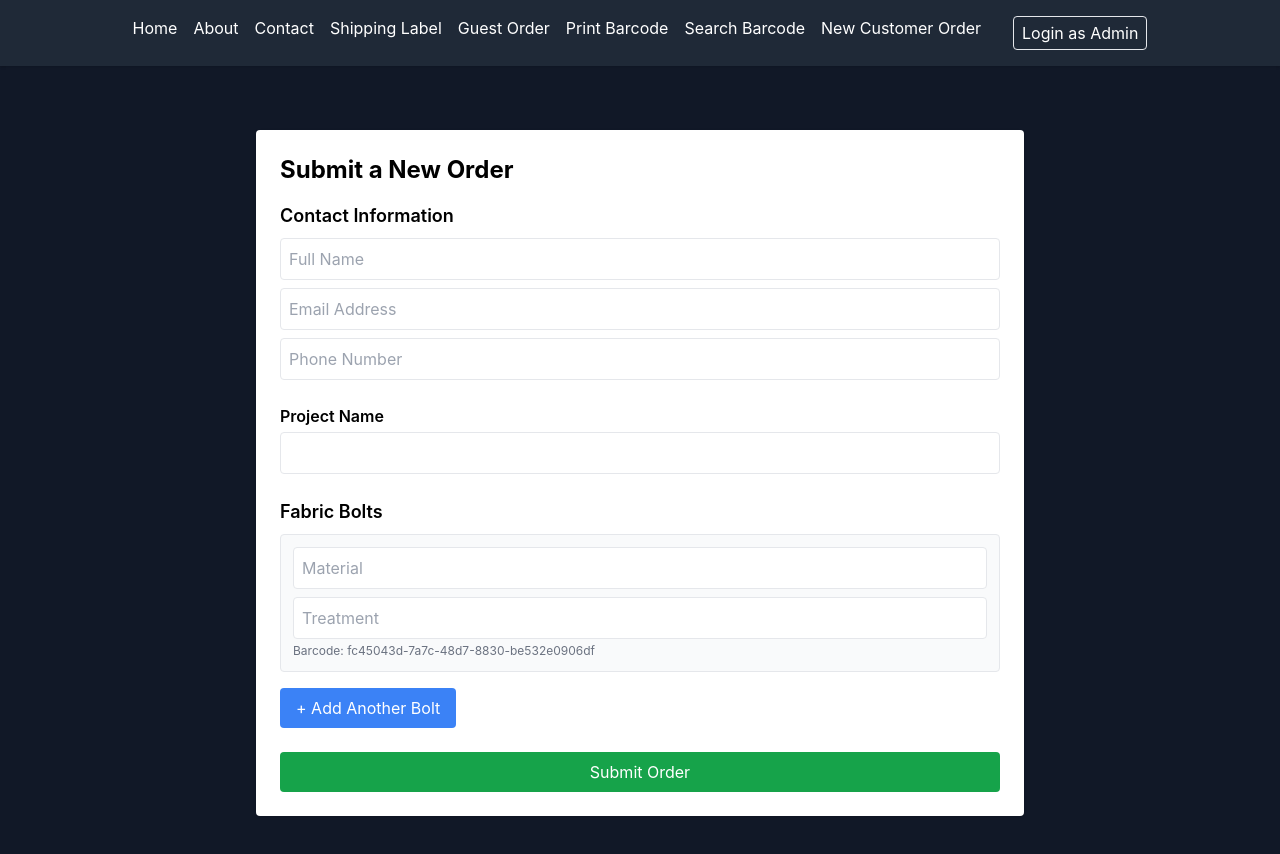
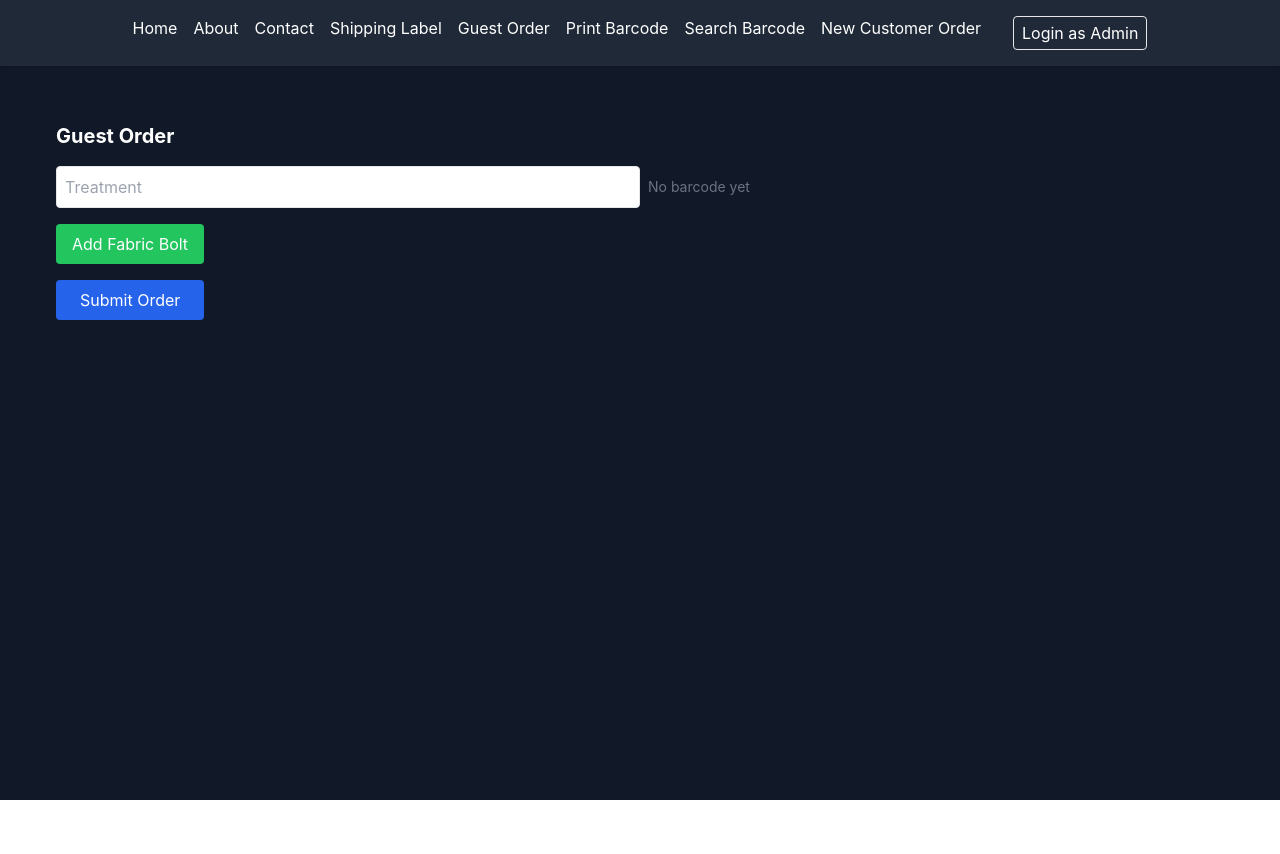
Before and after one commit to tommytoyou/Frontend-project-for-Easdon-Tech-using-React-Tailwind, a React (Create React App) app: page /guest-order in a window 1280 px wide. After the commit the page ends 800 px from the top, so only its background shows below. Built offline with nearby package versions, Linux system fonts and the light colour scheme.

Commit message:
Initial frontend commit: connected order submission and order list

```diff
--- a/package.json
+++ b/package.json
@@ -8,9 +8,8 @@
     "@testing-library/user-event": "^14.6.1",
     "@types/jest": "^28.1.8",
     "@types/node": "^17.0.45",
-    "@types/react": "^18.3.21",
-    "@types/react-dom": "^18.3.7",
     "autoprefixer": "^10.4.21",
+    "axios": "^1.9.0",
     "postcss": "^8.5.3",
     "postcss-cli": "^9.1.0",
     "postcss-preset-env": "^7.8.3",
@@ -44,6 +43,9 @@
     ]
   },
   "devDependencies": {
+    "@types/axios": "^0.9.36",
+    "@types/react": "^19.1.6",
+    "@types/react-dom": "^19.1.5",
     "@types/uuid": "^10.0.0"
   }
 }
--- a/src/pages/GuestOrder.tsx
+++ b/src/pages/GuestOrder.tsx
@@ -1,144 +1,73 @@
-import React, { useState } from "react";
-import { v4 as uuidv4 } from "uuid";
+import React, { useState } from 'react';
+import axios from 'axios';
 
-type FabricBolt = {
-  material: string;
+interface FabricBolt {
   treatment: string;
-  barcode: string;
-};
+  barcode?: string;
+}
 
-const GuestOrder = () => {
-  const [contactInfo, setContactInfo] = useState({
-    name: "",
-    email: "",
-    phone: "",
-  });
-
-  const [projectName, setProjectName] = useState("");
+const GuestOrder: React.FC = () => {
   const [fabricBolts, setFabricBolts] = useState<FabricBolt[]>([
-    { material: "", treatment: "", barcode: uuidv4() },
+    { treatment: '', barcode: '' },
   ]);
 
-  const handleContactChange = (field: string, value: string) => {
-    setContactInfo({ ...contactInfo, [field]: value });
-  };
-
-  const handleBoltChange = (
-    index: number,
-    field: keyof FabricBolt,
-    value: string
-  ) => {
+  const handleBoltChange = (index: number, field: keyof FabricBolt, value: string) => {
     const updatedBolts = [...fabricBolts];
     updatedBolts[index][field] = value;
     setFabricBolts(updatedBolts);
   };
 
   const addBolt = () => {
-    setFabricBolts([
-      ...fabricBolts,
-      { material: "", treatment: "", barcode: uuidv4() },
-    ]);
+    setFabricBolts([...fabricBolts, { treatment: '', barcode: '' }]);
   };
 
-  const handleSubmit = (e: React.FormEvent) => {
-    e.preventDefault();
-    const guestOrderPayload = {
-      contactInfo,
-      projectName,
-      fabricBolts,
+  const handleSubmit = async () => {
+    try {
+      const payload = {
+        customerName: 'Guest',
+        bolts: fabricBolts,
       };
-    console.log("Guest Order Submitted:", guestOrderPayload);
-    alert("Order submitted! A representative will contact you shortly.");
+
+      const response = await axios.post('http://localhost:5000/api/orders', payload);
+      alert('Order submitted successfully!');
+      console.log(response.data);
+    } catch (error: any) {
+      console.error('Order submission failed:', error.message);
+      alert('Failed to submit order.');
+    }
   };
 
   return (
-    <div className="max-w-3xl mx-auto p-6 bg-white text-black rounded shadow mt-6">
-      <h2 className="text-2xl font-bold mb-4">Submit a New Order</h2>
-      <form onSubmit={handleSubmit} className="space-y-6">
-        <div>
-          <h3 className="font-semibold text-lg mb-2">Contact Information</h3>
-          <input
-            type="text"
-            placeholder="Full Name"
-            className="w-full border p-2 rounded mb-2"
-            value={contactInfo.name}
-            onChange={(e) => handleContactChange("name", e.target.value)}
-            required
-          />
-          <input
-            type="email"
-            placeholder="Email Address"
-            className="w-full border p-2 rounded mb-2"
-            value={contactInfo.email}
-            onChange={(e) => handleContactChange("email", e.target.value)}
-            required
-          />
-          <input
-            type="tel"
-            placeholder="Phone Number"
-            className="w-full border p-2 rounded"
-            value={contactInfo.phone}
-            onChange={(e) => handleContactChange("phone", e.target.value)}
-            required
-          />
-        </div>
-
-        <div>
-          <label className="block font-semibold mb-1">Project Name</label>
-          <input
-            type="text"
-            className="w-full border p-2 rounded"
-            value={projectName}
-            onChange={(e) => setProjectName(e.target.value)}
-            required
-          />
-        </div>
-
-        <div>
-          <h3 className="font-semibold text-lg mb-2">Fabric Bolts</h3>
-          {fabricBolts.map((bolt, idx) => (
-            <div key={idx} className="border p-3 rounded mb-2 bg-gray-50">
-              <input
-                type="text"
-                placeholder="Material"
-                className="w-full border p-2 rounded mb-2"
-                value={bolt.material}
-                onChange={(e) =>
-                  handleBoltChange(idx, "material", e.target.value)
-                }
-                required
-              />
+    <div className="p-4">
+      <h2 className="text-xl font-bold mb-4">Guest Order</h2>
+      {fabricBolts.map((bolt, index) => (
+        <div key={index} className="mb-2 flex items-center space-x-2">
           <input
             type="text"
             placeholder="Treatment"
-                className="w-full border p-2 rounded"
             value={bolt.treatment}
-                onChange={(e) =>
-                  handleBoltChange(idx, "treatment", e.target.value)
-                }
-                required
+            onChange={(e) => handleBoltChange(index, 'treatment', e.target.value)}
+            className="border p-2 rounded w-1/2"
           />
-              <p className="text-xs text-gray-500 mt-1">
-                Barcode: {bolt.barcode}
-              </p>
+          <span className="text-sm text-gray-500">
+            {bolt.barcode || 'No barcode yet'}
+          </span>
         </div>
       ))}
-          <button
-            type="button"
-            onClick={addBolt}
-            className="bg-blue-500 text-white px-4 py-2 rounded hover:bg-blue-600 mt-2"
-          >
-            + Add Another Bolt
-          </button>
-        </div>
 
       <button
-          type="submit"
-          className="block w-full bg-green-600 text-white px-4 py-2 rounded hover:bg-green-700"
+        className="bg-green-500 text-white px-4 py-2 rounded mt-2"
+        onClick={addBolt}
+      >
+        Add Fabric Bolt
+      </button>
+
+      <button
+        className="bg-blue-600 text-white px-6 py-2 mt-4 rounded block"
+        onClick={handleSubmit}
       >
         Submit Order
       </button>
-      </form>
     </div>
   );
 };
--- a/src/pages/Orders.tsx
+++ b/src/pages/Orders.tsx
@@ -1,70 +1,64 @@
-import { useOrders } from '../context/OrdersContext';
-import { useNavigate } from 'react-router-dom';
+import React, { useEffect, useState } from 'react';
+import axios from 'axios';
 
-export default function Orders() {
-  const { orders, updateOrderStatus } = useOrders();
-  const navigate = useNavigate();
+interface Bolt {
+  treatment: string;
+  barcode?: string;
+}
 
-  const handleStatusChange = (id: string, newStatus: 'Pending' | 'Shipped' | 'Complete') => {
-    updateOrderStatus(id, newStatus);
-  };
+interface Order {
+  _id: string;
+  customerName: string;
+  bolts: Bolt[];
+  createdAt: string;
+}
 
-  const handlePrint = (order: any) => {
-    navigate('/receipt', { state: { order } });
-  };
+const Orders: React.FC = () => {
+  const [orders, setOrders] = useState<Order[]>([]);
+  const [loading, setLoading] = useState(true);
 
-  const handleShipping = (order: any) => {
-    navigate('/shipping-label', { state: { order } });
-  };
+  useEffect(() => {
+    const fetchOrders = async () => {
+      try {
+        const response = await axios.get('http://localhost:5000/api/orders');
+        setOrders(response.data);
+        setLoading(false);
+      } catch (error: any) {
+        console.error('Failed to fetch orders:', error.message);
+        setLoading(false);
+      }
+    };
+
+    fetchOrders();
+  }, []);
 
   return (
-    <div className="p-6 bg-gray-900 text-white min-h-screen">
-      <h1 className="text-3xl font-bold mb-6">All Orders</h1>
-      <table className="w-full table-auto bg-gray-800 rounded overflow-hidden">
-        <thead>
-          <tr className="bg-gray-700 text-left text-sm uppercase text-gray-300">
-            <th className="px-4 py-2">Order ID</th>
-            <th className="px-4 py-2">Customer</th>
-            <th className="px-4 py-2">Date</th>
-            <th className="px-4 py-2">Status</th>
-            <th className="px-4 py-2">Actions</th>
-          </tr>
-        </thead>
-        <tbody>
+    <div className="p-4">
+      <h2 className="text-xl font-bold mb-4">Submitted Orders</h2>
+      {loading ? (
+        <p>Loading orders...</p>
+      ) : orders.length === 0 ? (
+        <p>No orders found.</p>
+      ) : (
+        <div className="space-y-4">
           {orders.map((order) => (
-            <tr key={order.id} className="border-b border-gray-700 text-sm">
-              <td className="px-4 py-2">{order.id}</td>
-              <td className="px-4 py-2">{order.customer}</td>
-              <td className="px-4 py-2">{order.date}</td>
-              <td className="px-4 py-2">
-                <select
-                  value={order.status}
-                  onChange={(e) => handleStatusChange(order.id, e.target.value as any)}
-                  className="bg-gray-700 text-white rounded px-2 py-1"
-                >
-                  <option value="Pending">Pending</option>
-                  <option value="Shipped">Shipped</option>
-                  <option value="Complete">Complete</option>
-                </select>
-              </td>
-              <td className="px-4 py-2 flex gap-2">
-                <button
-                  onClick={() => handlePrint(order)}
-                  className="bg-blue-600 hover:bg-blue-700 text-white px-3 py-1 rounded"
-                >
-                  Print
-                </button>
-                <button
-                  onClick={() => handleShipping(order)}
-                  className="bg-green-600 hover:bg-green-700 text-white px-3 py-1 rounded"
-                >
-                  Shipping Label
-                </button>
-              </td>
-            </tr>
+            <div key={order._id} className="border p-4 rounded shadow">
+              <p className="font-semibold">Customer: {order.customerName}</p>
+              <p className="text-sm text-gray-500 mb-2">Date: {new Date(order.createdAt).toLocaleString()}</p>
+              <ul className="list-disc pl-5">
+                {order.bolts.map((bolt, index) => (
+                  <li key={index}>
+                    Treatment: {bolt.treatment}{" "}
+                    {bolt.barcode && <span className="text-gray-500">(Barcode: {bolt.barcode})</span>}
+                  </li>
+                ))}
+              </ul>
+            </div>
           ))}
-        </tbody>
-      </table>
+        </div>
+      )}
     </div>
   );
-}
+};
+
+export default Orders;
--- /dev/null
+++ b/src/services/authService.js
@@ -0,0 +1,31 @@
+import axios from 'axios';
+
+const API_URL = 'http://localhost:5000/api/auth/login';
+
+// Login user
+const login = async (email, password) => {
+  try {
+    const response = await axios.post(API_URL, { email, password });
+
+    if (response.data.token) {
+      localStorage.setItem('token', response.data.token);
+    }
+
+    return response.data;
+  } catch (error) {
+    throw error.response?.data?.message || 'Login failed';
+  }
+};
+
+// Logout user
+const logout = () => {
+  localStorage.removeItem('token');
+};
+
+// Export service functions
+const authService = {
+  login,
+  logout,
+};
+
+export default authService;
```
Also changed, not shown: 1 other file (tests, documents, lock files or other folders). Lines whose indentation alone changed are shown as unchanged.
